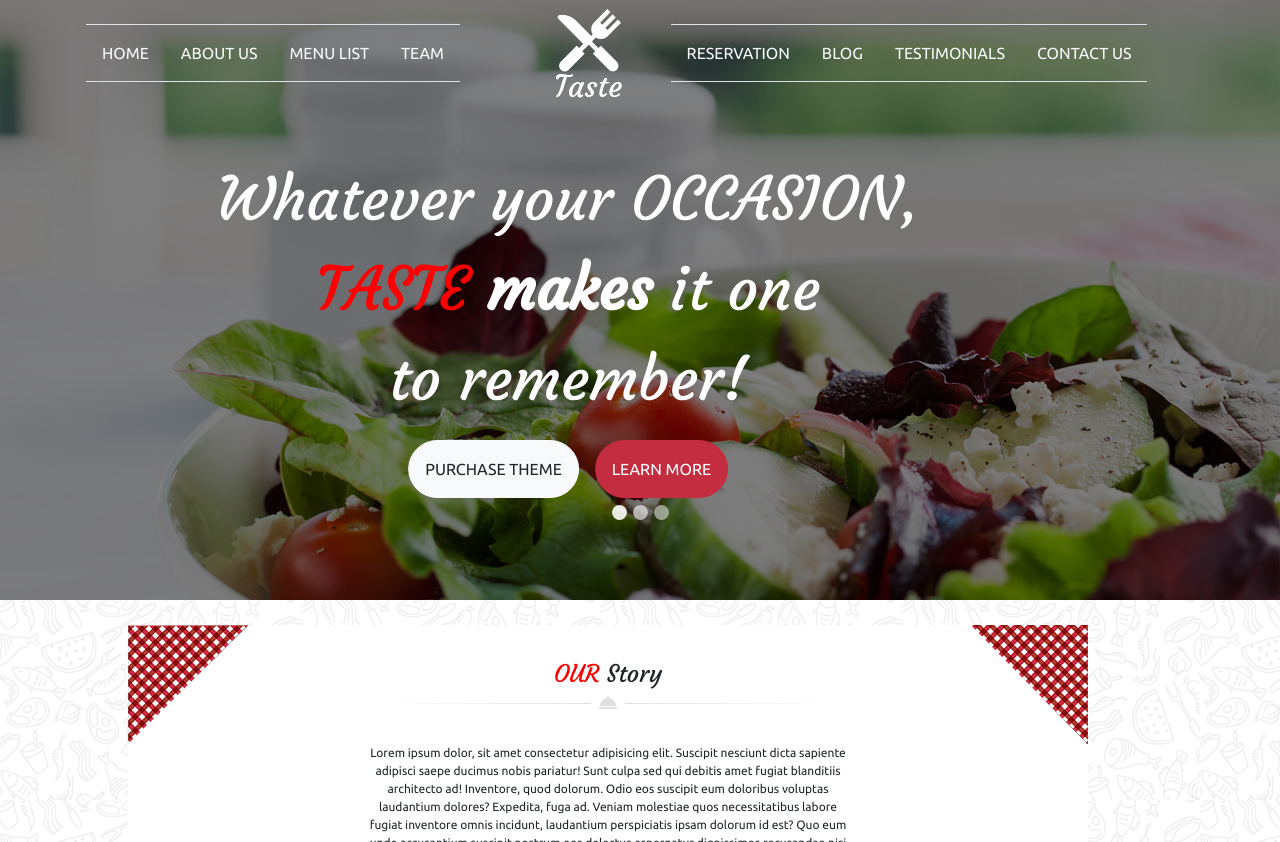
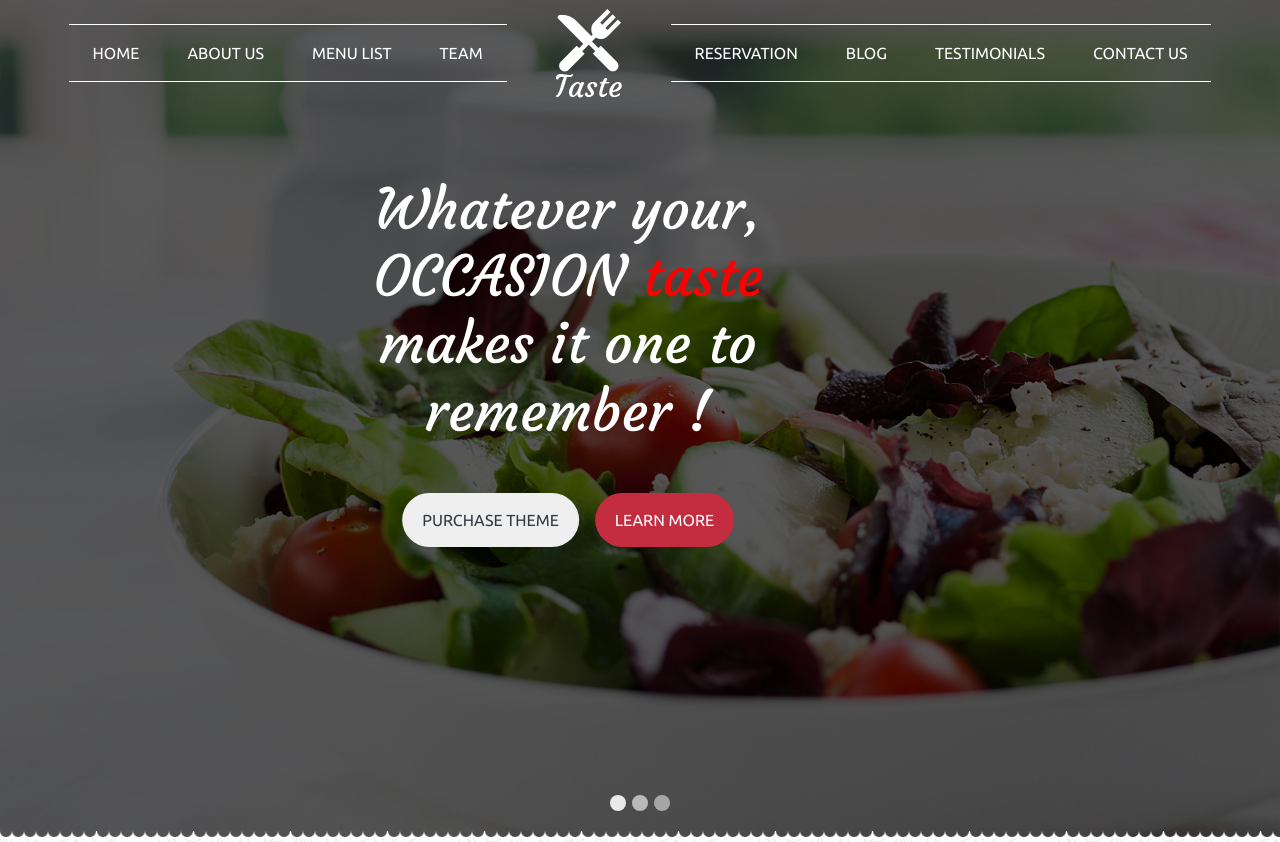
Before and after one commit to liam-plummer/git_bootstrap_les_chefs_14, a website: page index.html in a window 1280 px wide. Shown: the top 842 px of the page. Drawn offline with nearby package versions, Linux system fonts and the light colour scheme.

Commit message:
responsive incomplet

```diff
--- a/index.html
+++ b/index.html
@@ -9,47 +9,49 @@
 </head>
 
 <body>
-    <header
-        style="background-image: url(./public/images/banner1.jpg); background-size: 100%; background: linear-gradient(rgba(0,0,0,0.5), rgba(0,0,0,0.5)), url(./public/images/banner1.jpg); background-size: 100%;"
-        id="home">
-        <nav class="navbar navbar-expand-lg navbar-light bg-light bg-transparent container">
-            <div class="collapse navbar-collapse" id="navbarSupportedContent justify-content-around">
-                <ul class="navbar-nav mr-auto border border-right-0 border-left-0">
-                    <li class="nav-item p-2">
-                        <a class="nav-link text-light text-uppercase " href="#home">Home </a>
+    <header class="container-fluid px-0">
+
+        <nav class="navbar navbar-expand-lg navbar-dark">
+            <button class="navbar-toggler" type="button" data-toggle="collapse" data-target="#navbarSupportedContent"
+                aria-controls="navbarSupportedContent" aria-expanded="false" aria-label="Toggle navigation">
+                <span class="navbar-toggler-icon"></span>
+            </button>
+            <div class="collapse navbar-collapse" id="navbarSupportedContent">
+                <ul class="navbar-nav mx-auto align-items-center">
+                    <li class="nav-item ">
+                        <a class="nav-link text-white text-uppercase px-4 py-3 " href="#">home<span
+                                class="sr-only">(current)</span></a>
                     </li>
-                    <li class="nav-item p-2">
-                        <a class="nav-link text-light text-uppercase" href="#about-us">About Us</a>
+                    <li class="nav-item">
+                        <a class="nav-link text-white text-uppercase px-4 py-3" href="#">about us</a>
                     </li>
-                    <li class="nav-item p-2">
-                        <a class="nav-link text-light text-uppercase " href="#menu">Menu list</a>
+                    <li class="nav-item">
+                        <a class="nav-link text-white text-uppercase px-4 py-3" href="#">menu list</a>
                     </li>
-                    <li class="nav-item p-2">
-                        <a class="nav-link text-light text-uppercase" href="#team">Team</a>
+                    <li class="nav-item">
+                        <a class="nav-link text-white text-uppercase px-4 py-3" href="#">team</a>
                     </li>
-                </ul>
-            </div>
-            <div class="logo ml-5">
-                <img src="./public/images/logo.png" alt="">
-            </div>
-            <div class="collapse navbar-collapse ml-5" id="navbarSupportedContent">
-                <ul class="navbar-nav mr-auto border border-right-0 border-left-0">
-                    <li class="nav-item p-2">
-                        <a class="nav-link text-light text-uppercase " href="#reservation">Reservation</a>
+                    <li>
+                        <img src="./public/images/logo.png" alt="" class=" mx-5">
                     </li>
-                    <li class="nav-item p-2">
-                        <a class="nav-link text-light text-uppercase" href="#blog">Blog</a>
+                    <li class="nav-item">
+                        <a class="nav-link text-white text-uppercase px-4 py-3 " href="#">reservation<span
+                                class="sr-only">(current)</span></a>
                     </li>
-                    <li class="nav-item p-2">
-                        <a class="nav-link text-light text-uppercase " href="#testimonials">Testimonials</a>
+                    <li class="nav-item">
+                        <a class="nav-link text-white text-uppercase px-4 py-3" href="#">blog</a>
                     </li>
-                    <li class="nav-item p-2">
-                        <a class="nav-link text-light text-uppercase " href="#contact">Contact Us</a>
+                    <li class="nav-item">
+                        <a class="nav-link text-white text-uppercase px-4 py-3" href="#">testimonials</a>
+                    </li>
+                    <li class="nav-item">
+                        <a class="nav-link text-white text-uppercase px-4 py-3 " href="#">contact us</a>
                     </li>
                 </ul>
             </div>
         </nav>
-        <div id="carouselExampleIndicators" class="carousel slide mt-5" data-ride="carousel">
+
+        <div id="carouselExampleIndicators" class="carousel slide" data-ride="carousel">
             <ol class="carousel-indicators">
                 <li data-target="#carouselExampleIndicators" data-slide-to="0" class="active"></li>
                 <li data-target="#carouselExampleIndicators" data-slide-to="1"></li>
@@ -57,38 +59,29 @@
             </ol>
             <div class="carousel-inner">
                 <div class="carousel-item active">
-                    <p class="text-center">Whatever your <span class="premier">occasion,</span> <br>
-                        <span class="deuxieme">taste</span> <strong>makes</strong> it one <br>
-                        to <srtong>remember</srtong>!
-                    </p>
-                    <div class="bouton d-flex justify-content-center">
-                        <button type="button" class="btn btn-light rounded-pill text-uppercase p-3 mr-3">Purchase
-                            theme</button>
-                        <button type="button" class="btn btn-danger rounded-pill text-uppercase p-3">Learn more</button>
+                    <h1 class="text-center display-4">Whatever your, <span class="text-uppercase text-white">occasion</span> <span>taste</span> makes it one to remember !</h1>
+                    <div class="d-flex justify-content-center items-align-center mt-5">
+                        <button class="mr-3"><a href="" class="text-uppercase text-decoration-none text-dark">purchase theme</a></button>
+                        <button class="bg-danger"><a href=""class="text-uppercase text-decoration-none text-white">learn more</a></button>
                     </div>
                 </div>
                 <div class="carousel-item">
-                    <p class="text-center">Whatever your <span class="premier">occasion,</span> <br>
-                        <span class="deuxieme">taste</span> <span class="troisieme">makes</span> it one <br>
-                        to <span class="quatre">remember!</span> </p>
-                    <div class="bouton d-flex justify-content-center">
-                        <button type="button" class="btn btn-light rounded-pill text-uppercase p-3 mr-3">Purchase
-                            theme</button>
-                        <button type="button" class="btn btn-danger rounded-pill text-uppercase p-3">Learn more</button>
+                    <h1 class="text-center display-4">Whatever your, <span class="text-uppercase text-white">occasion</span> <span>taste</span> makes it one to remember !</h1>
+
+                    <div class="d-flex justify-content-center items-align-center mt-5">
+                        <button class="mr-3"><a href="" class="text-uppercase text-decoration-none text-dark">purchasetheme</a></button>
+                        <button class="bg-danger"><a href="" class="text-uppercase text-decoration-none text-white">learn more</a></button>
                     </div>
                 </div>
                 <div class="carousel-item">
-                    <p class="text-center">Whatever your <span class="premier">occasion,</span> <br>
-                        <span class="deuxieme">taste</span> <span class="troisieme">makes</span> it one <br>
-                        to <span class="quatre">remember!</span> </p>
-                    <div class="bouton d-flex justify-content-center">
-                        <button type="button" class="btn btn-light rounded-pill text-uppercase p-3 mr-3">Purchase
-                            theme</button>
-                        <button type="button" class="btn btn-danger rounded-pill text-uppercase p-3">Learn more</button>
+                    <h1 class="text-center display-4">Whatever your, <span class="text-uppercase text-white">occasion</span> <span>taste</span> makes it one to remember !</h1>
+                    <div class="d-flex justify-content-center items-align-center mt-5">
+                        <button class="mr-3"><a href="" class="text-uppercase text-decoration-none text-dark">purchase theme</a></button>
+                        <button class="bg-danger"><a href="" class="text-uppercase text-decoration-none text-white">learn
+                                more</a></button>
                     </div>
                 </div>
             </div>
-            <br><br>
             <a class="carousel-control-prev" href="#carouselExampleIndicators" role="button" data-slide="prev">
                 <span class="carousel-control-prev-icon" aria-hidden="true"></span>
                 <span class="sr-only">Previous</span>
@@ -98,6 +91,9 @@
                 <span class="sr-only">Next</span>
             </a>
         </div>
+        <div style="background-image: url(./public/images/bottom_decoration_img.png); background-repeat: repeat-x;"
+            class="pb-0 bordure"> <br> </div>
+        <!-- fin carousel -->
     </header>
 
     <section>
@@ -127,8 +123,7 @@
             <div class="container" id="menu">
                 <div class="row d-flex">
                     <div class="col-12 d-flex">
-                        <div
-                            class=" meal col-2 mx-auto d-flex flex-column align-items-center border border-left-0 border-top-0">
+                        <div class="meal col-2 mx-auto d-flex flex-column align-items-center border border-left-0 border-top-0">
                             <i class="fas fa-mug-hot fa-4x"></i>
                             <p>Breakfast</p>
                         </div>
@@ -266,11 +261,11 @@
                 <img src="./public/images/chef1.png" class="chef">
                 <p>Lorem, ipsum.</p>
             </div>
-            <div class="col  d-flex flex-column">
+            <div class="col d-flex flex-column">
                 <img src="./public/images/chef2.png" class="chef">
                 <p>Lorem, ipsum.</p>
             </div>
-            <div class="col d-flex flex-column">
+            <div class="col flex flex-column">
                 <img src="./public/images/chef3.png" class="chef">
                 <p>Lorem, ipsum.</p>
             </div>
@@ -385,7 +380,7 @@
     </section>
     <!-- Section Testimonials -->
     <section id="testimonials">
-        <div class="p-4">
+        <div class="test p-4">
             <h4><span class="text-uppercase">Client</span> Testimonials</h4>
             <img src="./public/images/decoration_line.png">
         </div>
@@ -437,7 +432,10 @@
     </section>
     <footer>
         <div>
-            <div class="row p-5 text-white justify-content-around" id="foot">
+            <div
+                style="background-image: url(./public/images/footer_bottom_decoration_img.png); background-repeat: repeat-x;">
+            </div>
+            <div class="row p-5 text-white" id="foot">
                 <div class="col col-lg-4">
                     <h4 class=" pb-3">About Us</h4>
                     <p>Lorem ipsum dolor sit amet consectetur adipisicing elit. Quod totam dicta commodi, doloribus
--- a/src/sass/style.sass
+++ b/src/sass/style.sass
@@ -5,33 +5,70 @@
 
 header
 
-    height: 600px
-    li:hover
-        background-color: red
-    p
-        font-size: 60px
-        font-family: cour
-        color: white
-        .premier
-            text-transform: uppercase
-            color: white
-        .deuxieme
-            text-transform: uppercase
-        .troisieme
-            color: white
-    .carousel
-        height: max-content
-        .carousel-control-prev
-            display: none
-        .carousel-control-next
-            display: none
+    position: relative
+    &::before
+        content: ""
+        display: block
+        width: 100%
+        height: 100%
+        background-color: #333
+        background-image: url("../../public/images/banner1.jpg")
+        position: absolute
+
+        z-index: -1
+        background-size: cover
+        top: 0
+        left: 0
+        filter: brightness(35%)
+
+    nav
+        div
+            ul
+                li
+                    border-top: 1px solid white
+                    border-bottom: 1px solid white
+                    &:nth-of-type(5)
+                        border: 0
+
+
+                    &:hover
+                        background-color: #C42D40
+                        &:nth-child(5)
+                            background-color: transparent
+
+    div
+        padding-bottom: 70px
         .carousel-indicators
 
-                li
-                    height: 15px
-                    width: 15px
-                    border-radius: 50%
+            li
+                border-radius: 100%
+                border: none
+                padding: 8px
+                width: 0
+                height: 0
 
+        a
+            .carousel-control-prev-icon
+                background-image: none
+
+            .carousel-control-next-icon
+                background-image: none
+        div
+
+            div
+
+                h1
+                    font-family: cour
+                    padding: 0 380px
+                    color: white
+
+                div
+                    button
+                        border-radius: 30px
+                        border: none
+                        padding: 15px 20px
+    .bordure
+        height: 12px
 body
     font-family: Ubuntu
     background-image: url(../../public/images/main_bg.jpg)
@@ -53,7 +90,7 @@ section
             div
                 &:nth-child(2)
                     #intro
-                        font-size:  12px
+                        font-size: 12px
         .menuItems
             border-radius: 50%
             height: 100px
@@ -64,6 +101,9 @@ section
         .meal
             font-family: cour
             font-size: 20px
+            width: 100%
+            &:hover
+                border-right: solid red 5px
     &:nth-of-type(2)
         background-image: url("../../public/images/team_background.jpg")
         color: white
@@ -147,7 +187,51 @@ footer
                     color: white
 
 @media (max-width: 568px)
+    nav
+        div
+            ul
+                li
+                    &:nth-of-type(5)
+                        border: 0
+                            display: none
     section
+        &:nth-of-type(2)
+            .row
+                display: flex
+                flex-direction: column
+                align-items: center
+                width: 100%
+                .col
+                    width: 100%
+        &:nth-last-of-type(3)
+            .booking
+                display: flex
+                flex-direction: column
+                align-items: center
+                form
+                    width: 75%
+                .row
+                    display: flex
+                    flex-direction: column
+                    align-items: center
+        &:nth-last-of-type(2)
+            .text
+                display: flex
+                flex-direction: column
+                justify-content: center
+            .row
+                display: flex
+                flex-direction: column
+                align-items: center
+                .col
+                    width: 100%
+                .txt-box
+                    width: 100%
+                    height: 50%
+                    text-align: center
+                    margin-top: 10px
+                    margin-bottom: 10px
+
         &:last-of-type
             .contact
                 width: 90%
@@ -159,3 +243,14 @@ footer
             .col :
                 width: 75%
                 margin-top: 15px
+
+
+// @media (min-width: 568px) and (max-width: 768px)
+//     footer
+//         width: 100%
+//         .row
+//             display: flex
+//             width: 100%
+//             .col :
+//                 width: 50%
+//                 margin-top: 15px
```
Also changed, not shown: public/css/style.css, 1 other file.
